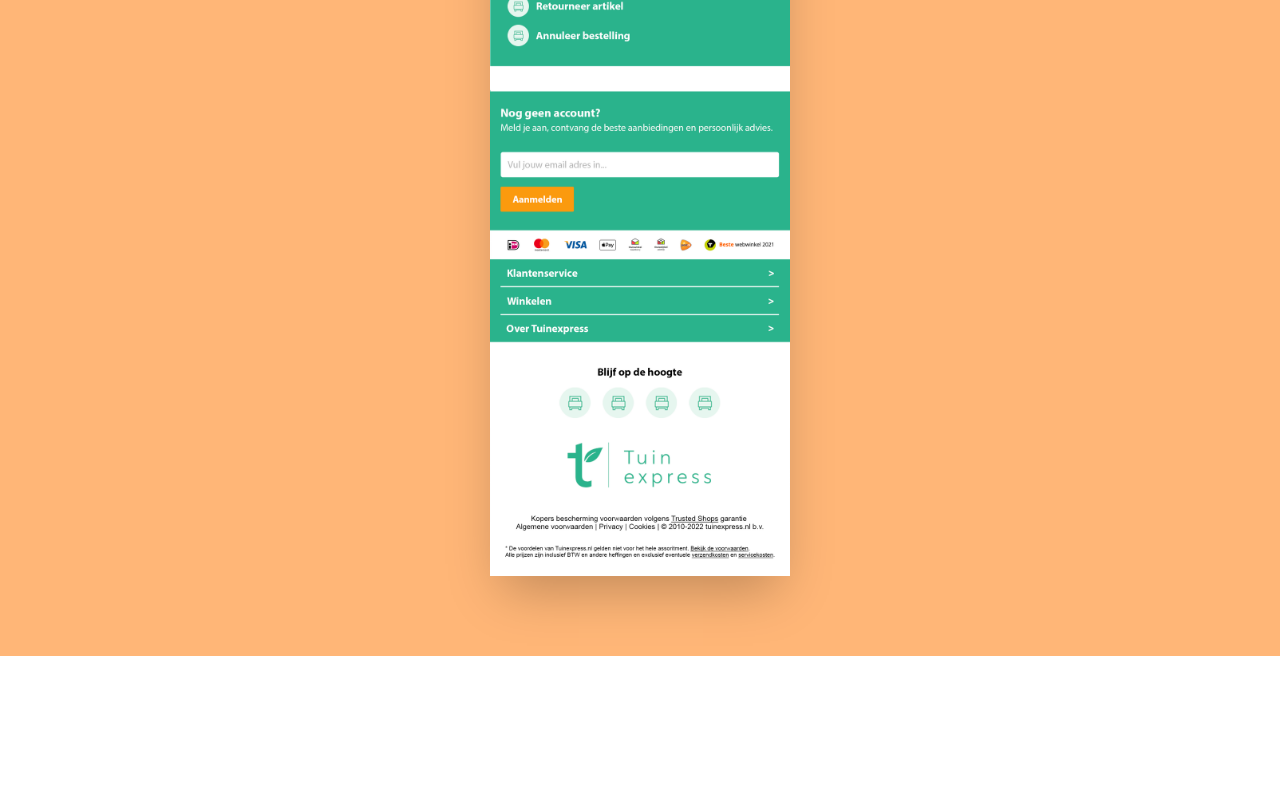
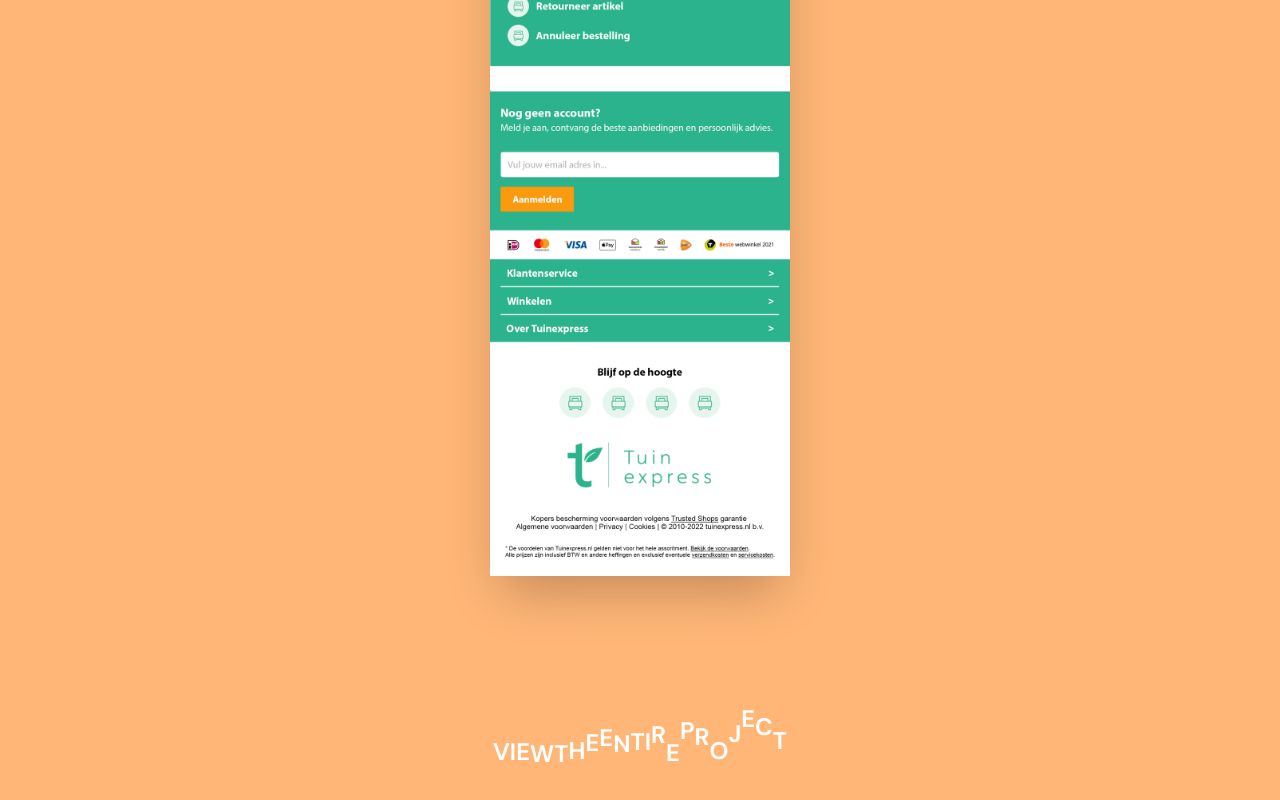
Before and after one commit to tudoralexiuc/tudorportfolio, a React (Create React App) app: page /tuinexpress in a window 1280 px wide. Shown: the part 4044-4844 px from the top of the page. Before the commit the page ends 4700 px from the top, so only its background shows below. Built offline with nearby package versions, Linux system fonts and the light colour scheme; the HTML template or start-up script is replaced by a standard one.

Commit message:
updated tuinexpress page

```diff
--- a/src/components/Tuinexpress.jsx
+++ b/src/components/Tuinexpress.jsx
@@ -265,6 +265,35 @@ function Tuinexpress() {
           <div className="mt-[5rem] w-[300px]">
             <img src={footerprototypemobile} className="shadow-2xl" />
           </div>
+          <div className="mt-[10rem] dmb text-[1.5rem] text-left text-[white] cursor-pointer hover:text-[#dbdbdb]">
+            <a
+              target="_blank"
+              href="https://internship-portfolio-wheat.vercel.app/"
+            >
+              <div className="flex">
+                <div id="l1">V</div>
+                <div id="l2">I</div>
+                <div id="l3">E</div>
+                <div id="l4">W</div>
+                <div id="l5">T</div>
+                <div id="l6">H</div>
+                <div id="l7">E</div>
+                <div id="l8">E</div>
+                <div id="l9">N</div>
+                <div id="l10">T</div>
+                <div id="l11">I</div>
+                <div id="l12">R</div>
+                <div id="l13">E</div>
+                <div id="l14">P</div>
+                <div id="l15">R</div>
+                <div id="l16">O</div>
+                <div id="l17">J</div>
+                <div id="l18">E</div>
+                <div id="l19">C</div>
+                <div id="l20">T</div>
+              </div>
+            </a>
+          </div>
         </div>
       </div>
     </>
```
